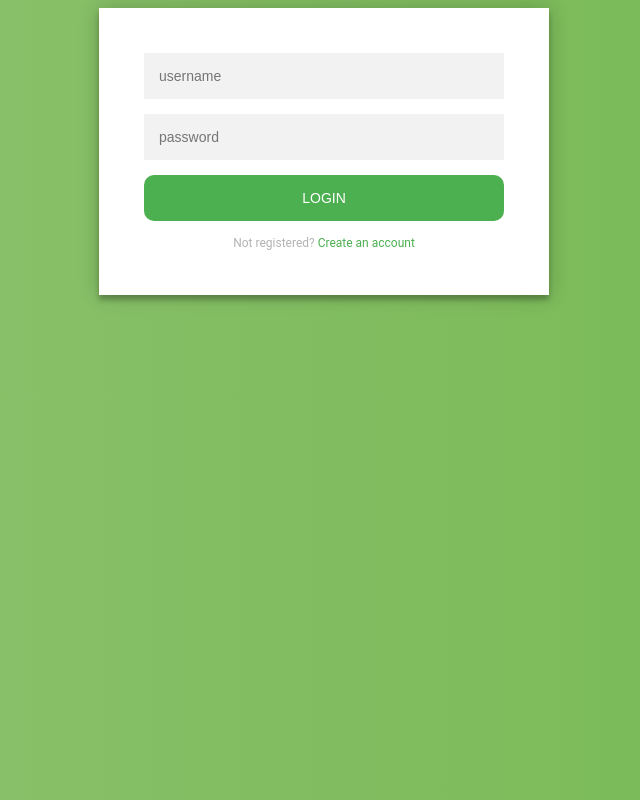
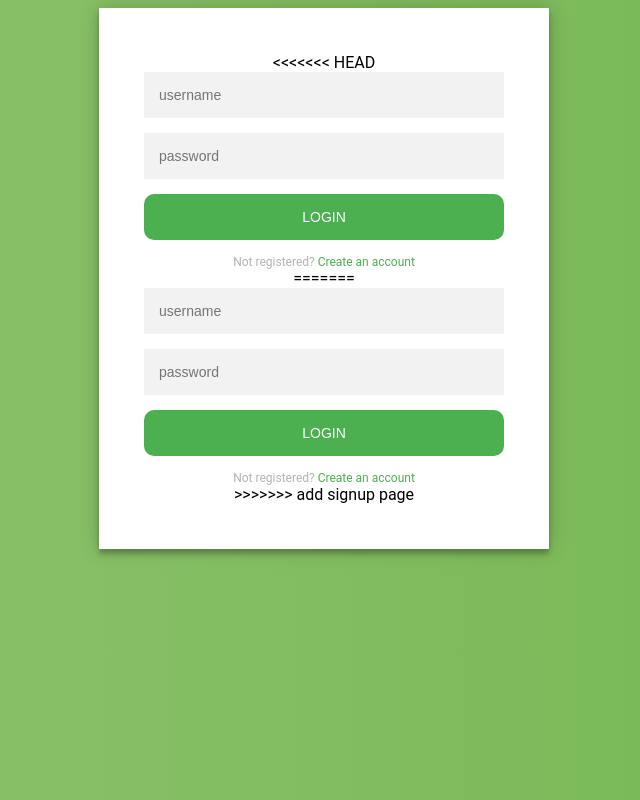
Before and after one commit to peterangusa/Application-Tracking-Platform, a plain HTML site: page login.html in a window 1280 px wide. Shown: the whole page, without its empty margins (316-956 px from the left). Drawn offline with Linux system fonts and the light colour scheme.

Commit message:
add updated login

```diff
--- a/login.html
+++ b/login.html
@@ -10,6 +10,7 @@
   <div class="login-page">
 
       <div class="form">
+<<<<<<< HEAD
 
         <form class="login-form" method="post">
           <input type="text" placeholder="username"/>
@@ -17,6 +18,14 @@
           <button>login</button>
           <p class="message">Not registered? <a href="signup.html">Create an account</a></p>
         </form>
+=======
+          <form class="login-form">
+            <input type="text" placeholder="username"/ name="name" required>
+            <input type="password" placeholder="password"/>
+            <button>login</button>
+            <p class="message">Not registered? <a href="signup.html">Create an account</a></p>
+          </form>
+>>>>>>> add signup page
       </div>
 </div>
   </body>
```
